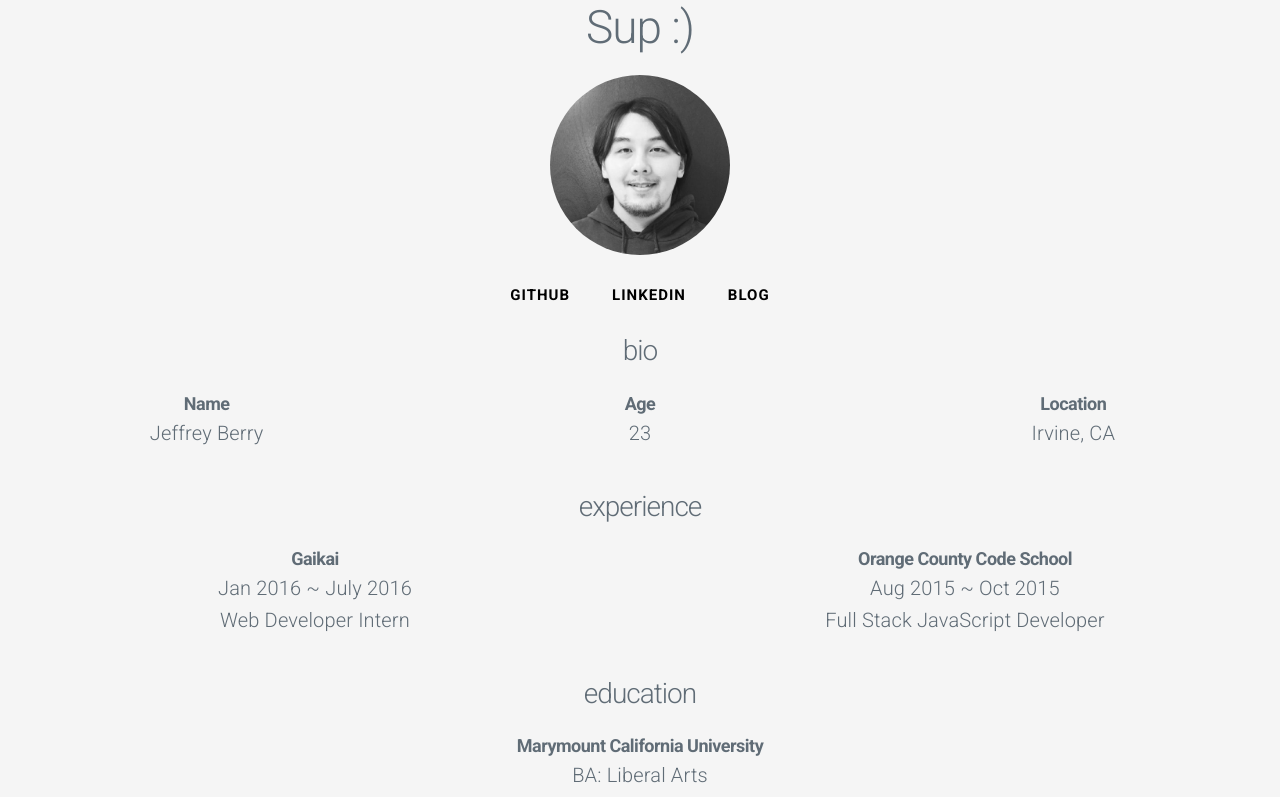
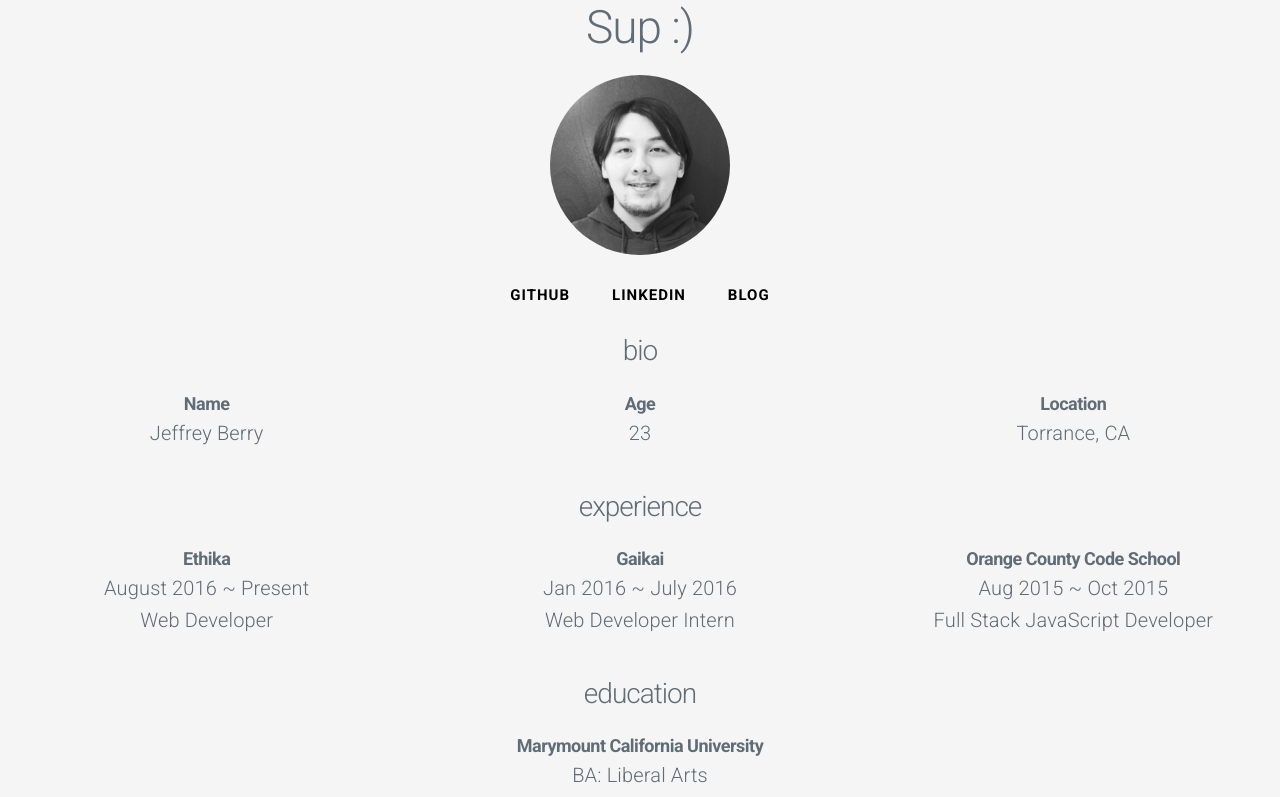
Before and after one commit to jberry93/jberry93.github.io, a React app: page / in a window 1280 px wide. Shown: the top 797 px of the page. Built offline with nearby package versions, Linux system fonts and the light colour scheme.

Commit message:
chore(update): added new position and updated current location

```diff
--- a/app/components/Bio.js
+++ b/app/components/Bio.js
@@ -18,7 +18,7 @@ const Bio = function(){
         </div>
         <div className="column">
           <h5 style={AppStyles.sectionTitle}>Location</h5>
-          <p style={AppStyles.sectionText}>Irvine, CA</p>
+          <p style={AppStyles.sectionText}>Torrance, CA</p>
         </div>
       </div>
     </div>
--- a/app/components/Experience.js
+++ b/app/components/Experience.js
@@ -8,6 +8,11 @@ const Experience = function(){
     <div>
       <h3 style={AppStyles.headerText}>experience</h3>
       <div style={AppStyles.sectionContainer} className="row">
+        <div className="column">
+          <h5 style={AppStyles.sectionTitle}>Ethika</h5>
+          <p style={AppStyles.sectionText}>August 2016 ~ Present</p>
+          <p style={AppStyles.sectionText}>Web Developer</p>
+        </div>
         <div className="column">
           <h5 style={AppStyles.sectionTitle}>Gaikai</h5>
           <p style={AppStyles.sectionText}>Jan 2016 ~ July 2016</p>
```
